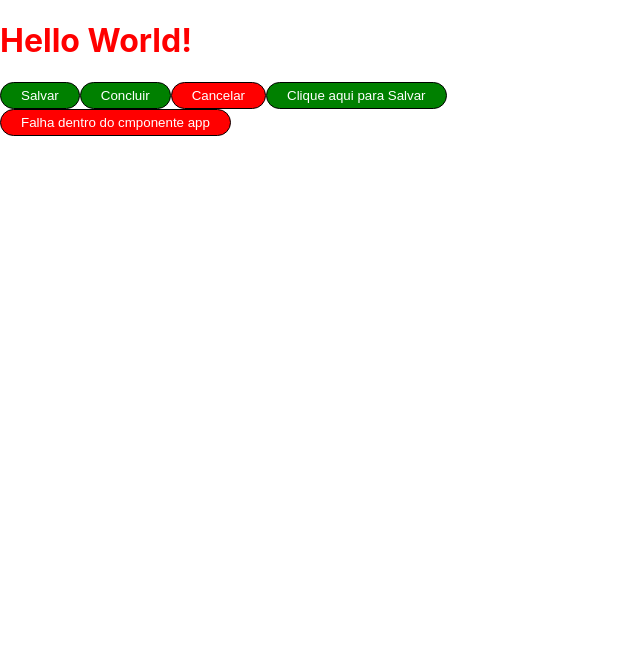
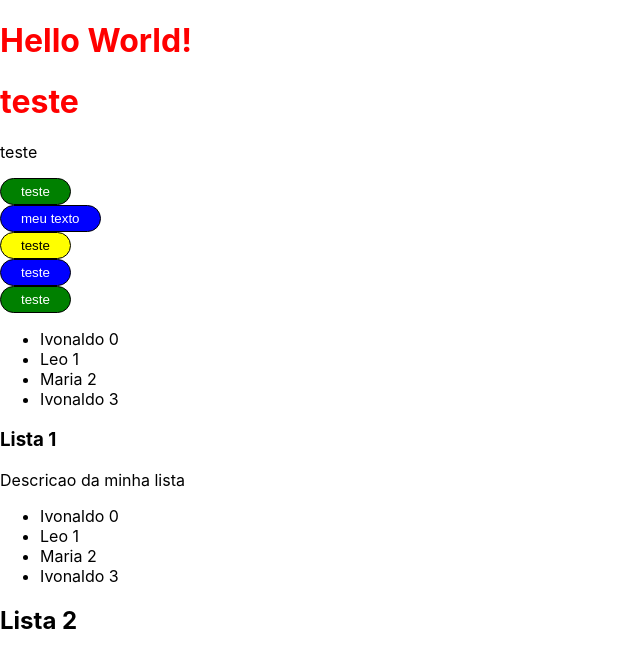
Before and after one commit to ivosoares/aula-intro-react, a React (Create React App) app: page / in a window 1280 px wide. Shown: the top 668 px of the page, without its empty margins (0-640 px from the left). Built offline with nearby package versions, Linux system fonts and the light colour scheme.

Commit message:
adiciona componente lista

```diff
--- a/package.json
+++ b/package.json
@@ -6,6 +6,7 @@
     "@testing-library/jest-dom": "^4.2.4",
     "@testing-library/react": "^9.5.0",
     "@testing-library/user-event": "^7.2.1",
+    "prop-types": "^15.7.2",
     "react": "^16.13.1",
     "react-dom": "^16.13.1",
     "react-scripts": "3.4.3"
--- a/src/App.js
+++ b/src/App.js
@@ -1,13 +1,12 @@
 import React from 'react';
 import './App.css';
+import Button from './components/button/Button';
 import Demo from './components/demo/Demo'
-import Text from './components/text/Text';
 
 function App() {
   return (
     <div className="App">
       <Demo></Demo>
-      <Text nameclass="falha" text="Falha dentro do cmponente app"></Text>
     </div>
   );
 }
--- a/src/components/text/Text.css
+++ b/src/components/button/Button.css
@@ -15,3 +15,11 @@ button {
     background: red;
     color: #FFF;
 }
+.alerta {
+    background: yellow;
+    color: black;
+}
+.default {
+    background: blue;
+    color: white;
+}
--- /dev/null
+++ b/src/components/button/Button.js
@@ -0,0 +1,23 @@
+import React from "react";
+import "./Button.css"
+import PropTypes from 'prop-types';
+
+function Button(props) {
+    console.log(props.children)
+    return (
+        <div>
+            {props.children}
+            <button className={props.nameclass} id={props.idprop}>{props.text}</button>
+        </div>
+    );
+}
+
+Button.propTypes = {
+    text: PropTypes.string,
+}
+Button.defaultProps = {
+    text: 'Click',
+    nameclass: 'default'
+}
+
+export default Button;
--- a/src/components/demo/Demo.js
+++ b/src/components/demo/Demo.js
@@ -1,17 +1,32 @@
 import React from "react";
 import { Component } from "react";
-import Text from "../text/Text";
+import Button from "../button/Button";
+import List from "../list/List";
 import './Demo.css';
 
 class Demo extends Component {
     render() {
+        const usuarios = ["Ivonaldo", "Leo", "Maria", "Ivonaldo"];
+        const value = 'teste de botao';
         return(
             <div>
                 <h1>Hello World!</h1>
-                <Text nameclass="sucesso" text="Salvar"></Text>
-                <Text nameclass="sucesso" text="Concluir"></Text>
-                <Text nameclass="falha" text="Cancelar"></Text>
-                <Text nameclass="sucesso" text="Clique aqui para Salvar"></Text>
+                <Button nameclass="sucesso" text="teste">
+                    <h1>teste</h1>
+                    <p>teste</p>
+                </Button>
+                <Button text="meu texto"/>
+                <Button nameclass="alerta" idprop="Teste1" text="teste"/>
+                <Button text="teste"/>
+                <Button nameclass="sucesso" idprop="Teste" text="teste"/>
+                <List data={usuarios}>
+                    <h3>Lista 1</h3>
+                    <p>Descricao da minha lista</p>
+                </List>
+
+                <List data={usuarios}>
+                    <h2>Lista 2</h2>
+                </List>
             </div>
         )
     }
--- /dev/null
+++ b/src/components/list/List.js
@@ -0,0 +1,15 @@
+import React from "react";
+import "./List.css"
+
+function List(props) {
+    return (
+        <div>
+            <ul>
+                {props.data.map((item, index) => <li key={index}> {item} {index}</li>)}
+            </ul>
+            {props.children}
+        </div>
+    );
+}
+
+export default List;
--- a/src/components/text/Text.js
+++ /dev/null
@@ -1,13 +0,0 @@
-import React from "react";
-import { Component } from "react";
-import "./Text.css"
-
-class Text extends Component {
-    render() {
-        return(
-           <button className={this.props.nameclass}>{this.props.text}</button>
-        )
-    }
-}
-
-export default Text;
```
Also changed, not shown: src/components/list/List.css (added).
